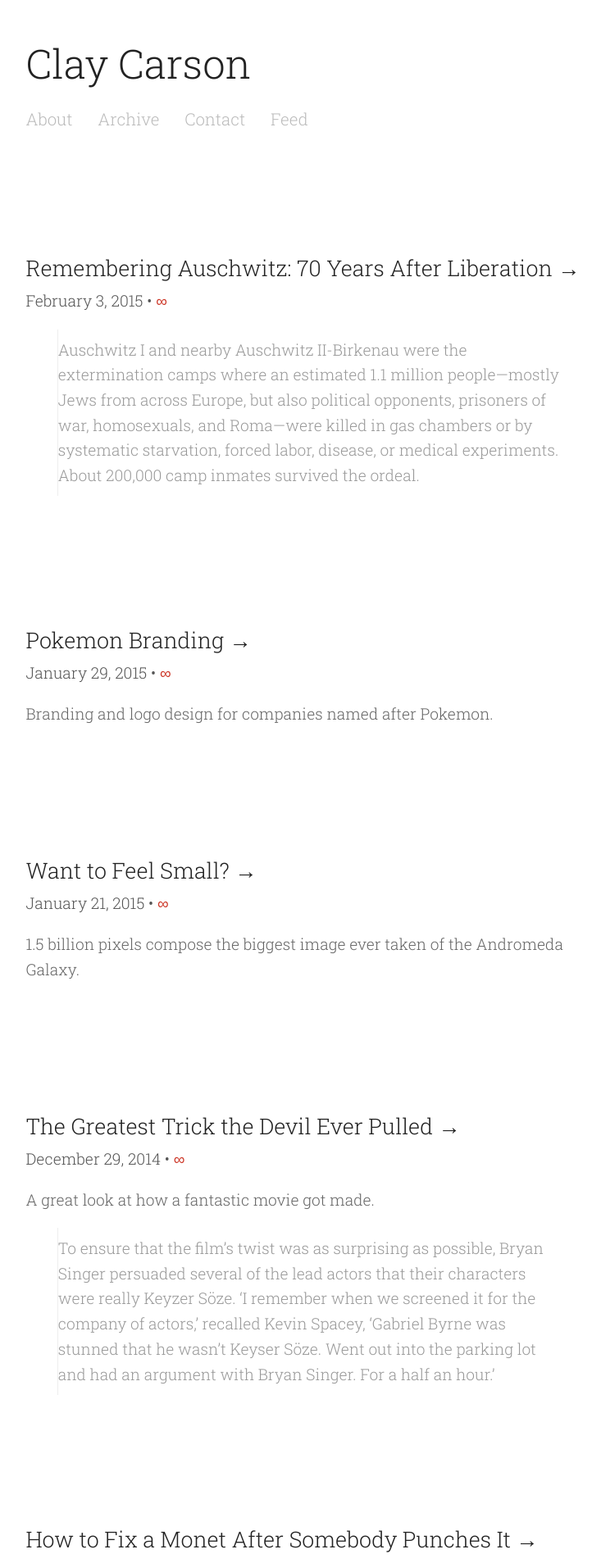
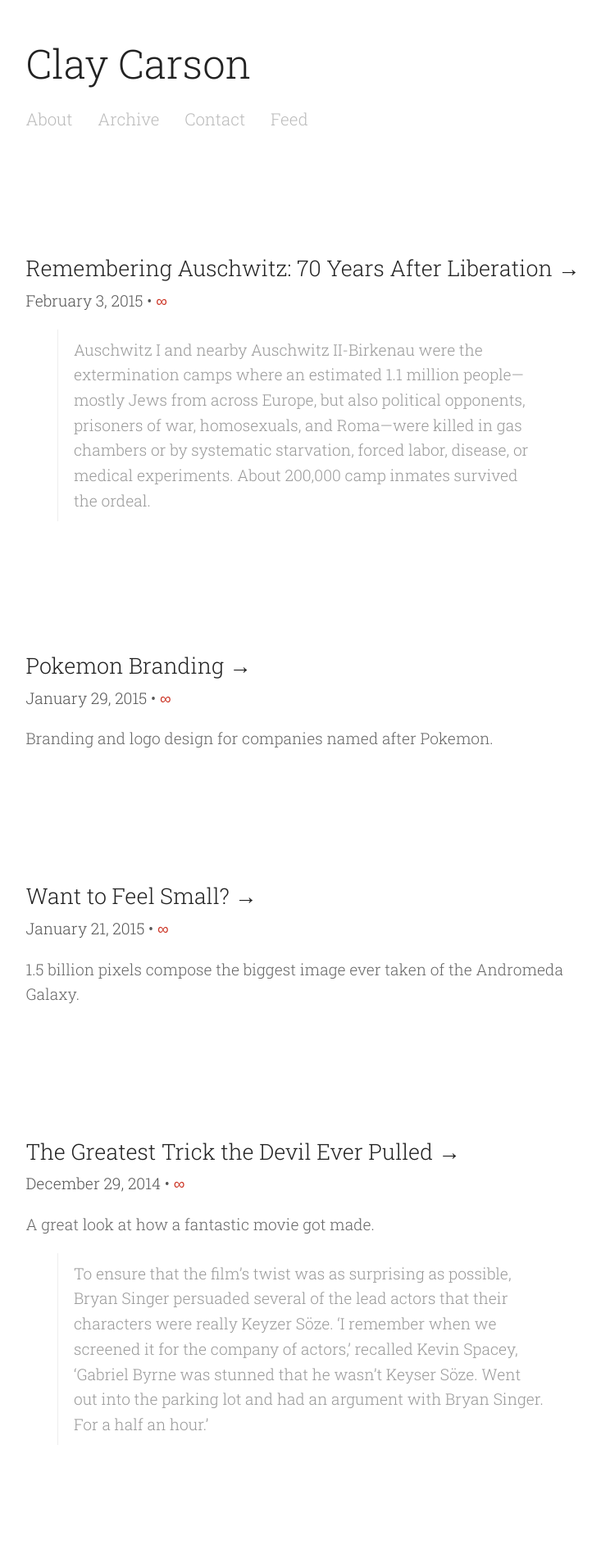
Before and after one commit to turnerthornton/turnerthornton.github.io, a Jekyll site: the page built from index.html, in a window 1280 px wide. Shown: the top 1907 px of the page at 82% size, without its empty margins (263-996 px from the left). Built offline with Jekyll 4.4.1, drawn with Linux system fonts in a browser that asks for light colours; the list of posts is cut into pages by our own code.

Commit message:
blockquote reset

```diff
--- a/public/css/poole.css
+++ b/public/css/poole.css
@@ -160,7 +160,7 @@ pre code
 
 blockquote
 {
-	padding:.5em 0em;
+	padding:.5em 1em;
 	margin:.8em 2em;
 	color:#999;
 	border-left:.1em solid #eee;
```
